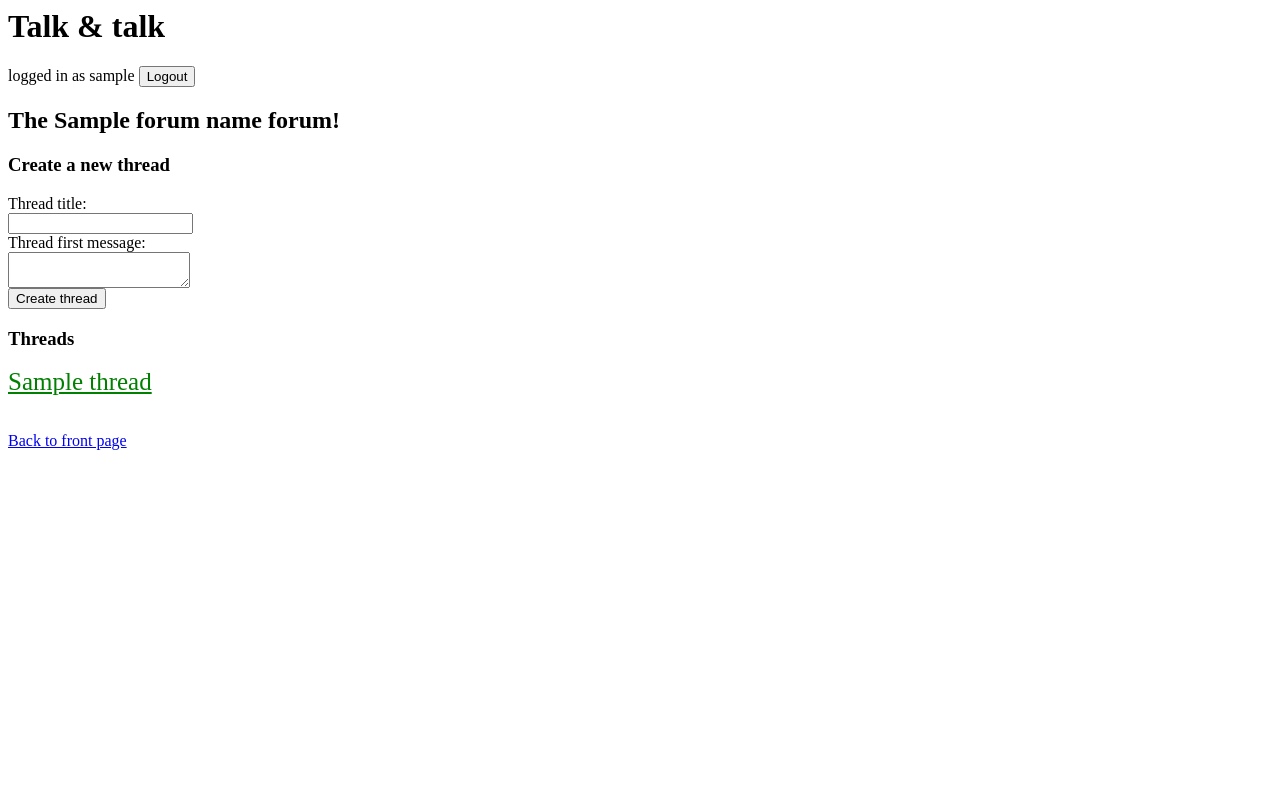
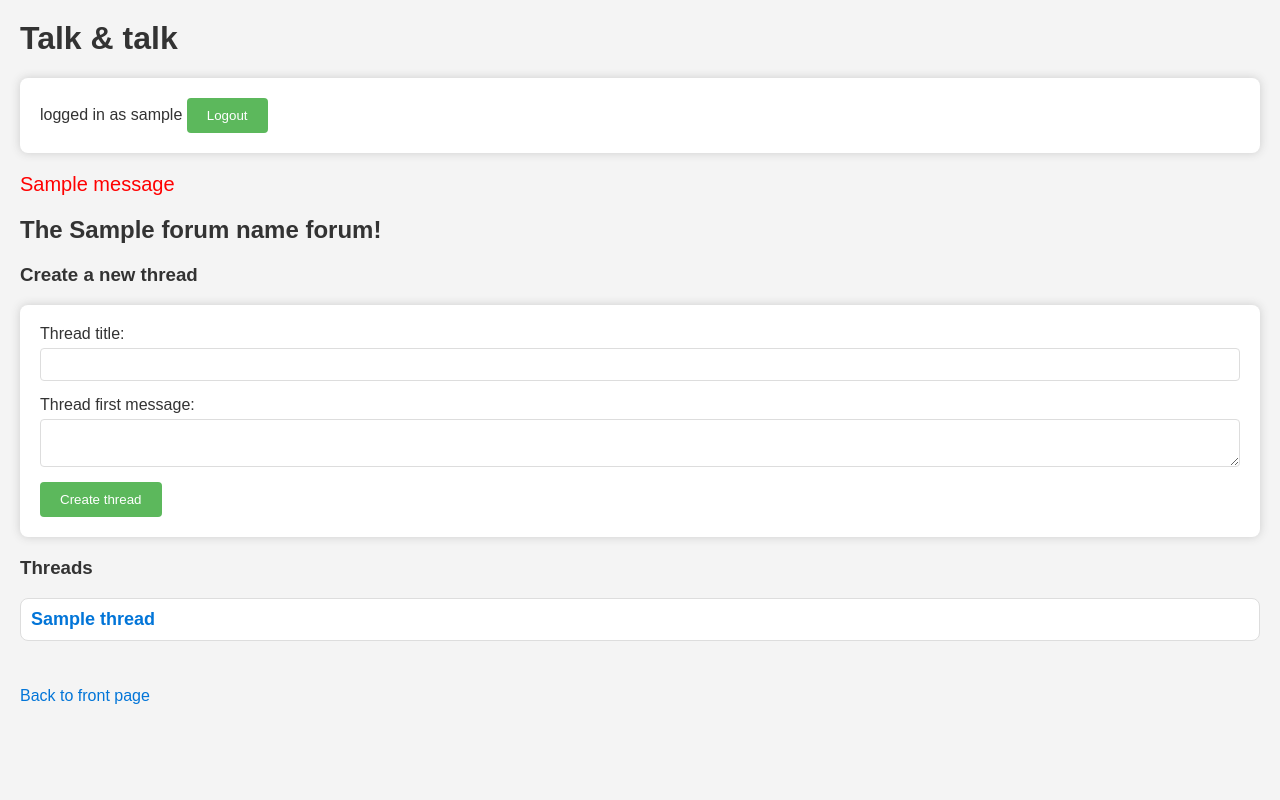
Before and after one commit to Yytsi/tsoha-talk, a Flask app: template templates/forum.html in a window 1280 px wide. Run offline with Flask 3, Linux system fonts and the light colour scheme; the template is opened without the code that fills it: most values are stand-ins (such as "Sample title", 1, 10 or a date in 2020); one stand-in notice (Sample message) is shown.

Commit message:
styling and in-page error messages

```diff
--- a/app.py
+++ b/app.py
@@ -1,6 +1,6 @@
 from sqlalchemy.sql import text
 from flask import Flask
-from flask import redirect, render_template, request, session
+from flask import redirect, render_template, request, session, flash, url_for
 from flask_sqlalchemy import SQLAlchemy
 from werkzeug.security import generate_password_hash, check_password_hash
 from os import getenv
@@ -27,7 +27,41 @@ def index():
     # display all forums visible to this user
     # i.e. all forums that are public, or that the user has access to
 
-    forums = db.session.execute(text("SELECT * FROM forums")).fetchall()
+    forums_raw = db.session.execute(text("SELECT * FROM forums")).mappings().all()
+    forums = [dict(forum) for forum in forums_raw]
+
+    # Populate forums with last_msg and sum of messages
+    for forum in forums:
+        last_msg = db.session.execute(text("""
+            SELECT content FROM messages
+            WHERE thread_id = (
+                SELECT id FROM threads
+                WHERE forum_id = :forum_id
+                ORDER BY id DESC
+                LIMIT 1
+            )
+            ORDER BY id DESC
+            LIMIT 1
+        """), {"forum_id": forum["id"]}).fetchone()
+
+        if last_msg:
+            forum["last_msg"] = last_msg[0]
+        else:
+            forum["last_msg"] = "No messages yet"
+
+        message_count = db.session.execute(text("""
+            SELECT COUNT(*) FROM messages
+            WHERE thread_id IN (
+                SELECT id FROM threads
+                WHERE forum_id = :forum_id
+            )
+        """), {"forum_id": forum["id"]}).fetchone()
+
+        forum["message_count"] = message_count[0]
+
+        print(f"Message count for forum {forum['name']}: {message_count[0]}")
+        print(f"Last message for forum {forum['name']}: {forum['last_msg']}")
+
 
     return render_template("index.html", username=user[0], forums=(forums or []))
 
@@ -35,7 +69,8 @@ def index():
 def create_forum():
     forum_name = request.form["forum_name"]
     if not forum_name or len(forum_name) > 40:
-        return render_template("error.html", message="Forum name too long or empty.")
+        flash("Forum name too long or empty.", "error")
+        return redirect(url_for('index'))
     try:
         db.session.execute(text("INSERT INTO forums (name) VALUES (:name)"), {"name": forum_name})
         db.session.commit()
@@ -51,8 +86,12 @@ def create_thread():
     thread_title = request.form["thread_title"]
     first_message = request.form["first_message"]
 
-    if not thread_title or len(thread_title) > 40 or not first_message:
-        return render_template("error.html", message="Thread title too long or empty, or it might be taken.")
+    if not thread_title or len(thread_title) > 40:
+        flash("Thread title too long, empty, or it might be taken.", "error")
+        return redirect(f"/forum/{forum_id}")
+    if not first_message:
+        flash("First message cannot be empty.", "error")
+        return redirect(f"/forum/{forum_id}")
     try:
         db.session.execute(text("INSERT INTO threads (title, forum_id, creator_id) VALUES (:title, :forum_id, :creator_id)"), {"title": thread_title, "forum_id": forum_id, "creator_id": session["user_id"]})
         db.session.execute(text("INSERT INTO messages (content, thread_id, posted_by) VALUES (:content, (SELECT id FROM threads WHERE title = :title), :posted_by)"), {"content": first_message, "title": thread_title, "posted_by": session["user_id"]})
@@ -71,11 +110,13 @@ def login():
         username = request.form["username"]
         user = db.session.execute(text("SELECT id FROM users WHERE username = :username"), {"username": username}).fetchone()
         if user is None:
-            return render_template("error.html", message="No such user found")
+            flash("No such user found", "error")
+            return redirect(url_for("login"))
         password = request.form["password"]
         password_hash = db.session.execute(text("SELECT password FROM users WHERE username = :username"), {"username": username}).fetchone()[0]
         if not check_password_hash(password_hash, password):
-            return render_template("error.html", message="Incorrect password")
+            flash("Incorrect password", "error")
+            return redirect(url_for("login"))
         session["user_id"] = user[0]
         return redirect("/")
 
@@ -96,16 +137,18 @@ def register():
         password = request.form["password"]
 
         if not username or not password or len(password) < 6 or len(password) > 40 or len(username) < 5 or len(username) > 20:
-            return render_template("error.html", message="Invalid input: Check username and password requirements.")
+            flash("Invalid input: Check username and password requirements.", "error")
+            return redirect(url_for("register"))
 
         password_hash = generate_password_hash(password)
         try:
             db.session.execute(text("INSERT INTO users (username, password) VALUES (:username, :password)"), {"username": username, "password": password_hash})
             db.session.commit()
         except Exception as e:
+            flash("Registration failed. Username might be taken, or another error occurred. ", "error")
             with open("error_log.txt", "a") as log_file:
-                log_file.write(f"Failed to register {username}: {e}\n")
-            return render_template("error.html", message="Registration failed. Username might be taken, or another error occurred.")
+                log_file.write(f"Failed to register user {username}: {e}\n")
+            return redirect(url_for("register"))
 
         return redirect("/login")
 
@@ -144,7 +187,8 @@ def post_message():
     thread_id = request.form["thread_id"]
     message = request.form["message"]
     if not message:
-        return render_template("error.html", message="Message cannot be empty.")
+        flash("Message cannot be empty", "error")
+        return redirect(f"/thread/{thread_id}")
     try:
         db.session.execute(text("INSERT INTO messages (content, thread_id, posted_by) VALUES (:content, :thread_id, :posted_by)"), {"content": message, "thread_id": thread_id, "posted_by": session["user_id"]})
         db.session.commit()
--- /dev/null
+++ b/static/style.css
@@ -0,0 +1,91 @@
+/* style.css */
+body {
+  font-family: Arial, sans-serif;
+  background-color: #f4f4f4;
+  margin: 20px;
+  color: #333;
+}
+
+h1, h2, h3, h4 {
+  color: #333;
+}
+
+a {
+  color: #0275d8;
+  text-decoration: none;
+}
+
+a:hover {
+  text-decoration: underline;
+}
+
+form {
+  background-color: white;
+  padding: 20px;
+  border-radius: 8px;
+  box-shadow: 0 0 10px #ccc;
+  margin-bottom: 20px;
+}
+
+input[type="text"],
+textarea {
+  width: 100%;
+  padding: 8px;
+  margin-top: 5px;
+  margin-bottom: 15px;
+  border: 1px solid #ddd;
+  border-radius: 4px;
+  box-sizing: border-box;
+}
+
+button {
+  background-color: #5cb85c;
+  color: white;
+  border: none;
+  padding: 10px 20px;
+  border-radius: 4px;
+  cursor: pointer;
+}
+
+button:hover {
+  background-color: #4cae4c;
+}
+
+ul {
+  list-style-type: none;
+  padding: 0;
+}
+
+li {
+  background: white;
+  margin-bottom: 10px;
+  padding: 10px;
+  border-radius: 5px;
+  box-shadow: 0 2px 4px rgba(0,0,0,0.1);
+}
+
+div.message {
+  color: red;
+  font-size: 20px;
+  margin-bottom: 10px;
+}
+
+.thread-list {
+  border: 1px solid #ddd;
+  border-radius: 8px;
+  padding: 10px;
+  background-color: #fff;
+  margin-bottom: 10px;
+}
+
+.thread-list a {
+  color: #0275d8;
+  font-size: 18px;
+  font-weight: bold;
+  display: block;
+}
+
+.thread-list p {
+  margin: 5px 0;
+  color: #666;
+}
--- a/templates/error.html
+++ /dev/null
@@ -1,5 +0,0 @@
-<h1>Talk & talk</h1>
-
-<p>{{message}}</p>
-
-<a href="/">Back to the front page</a>
--- a/templates/forum.html
+++ b/templates/forum.html
@@ -1,8 +1,25 @@
+<!-- forum.html -->
+
+<head>
+  <link rel="stylesheet" href="{{ url_for('static', filename='style.css') }}">
+</head>
+
 <h1>Talk & talk</h1>
 
 <form action="/logout" method="post">
   logged in as {{username}} <button type="submit">Logout</button>
 </form>
+
+{% with notifications = get_flashed_messages() %}
+  {% if notifications %}
+    {% for message in notifications %}
+      <div style="color: red; font-size: 20px">
+        {{ message }}
+      </div>
+    {% endfor %}
+  {% endif %}
+{% endwith %}
+
 
 <h2>The {{forum_name}} forum!</h2>
 
@@ -26,8 +43,8 @@
 <h3>Threads</h3>
 
 {% for thread in threads %}
-  <div>
-    <a href="/thread/{{ thread.id }}" style="color:green; font-size: 25" >{{ thread.title }}</a>
+  <div class="thread-list">
+    <a href="/thread/{{ thread.id }}">{{ thread.title }}</a>
   </div>
 {% endfor %}
 
```
Also changed, not shown: templates/index.html (+22 -1 lines), templates/login.html (+17 -0 lines), templates/register.html (+17 -0 lines), templates/thread.html (+16 -0 lines).
